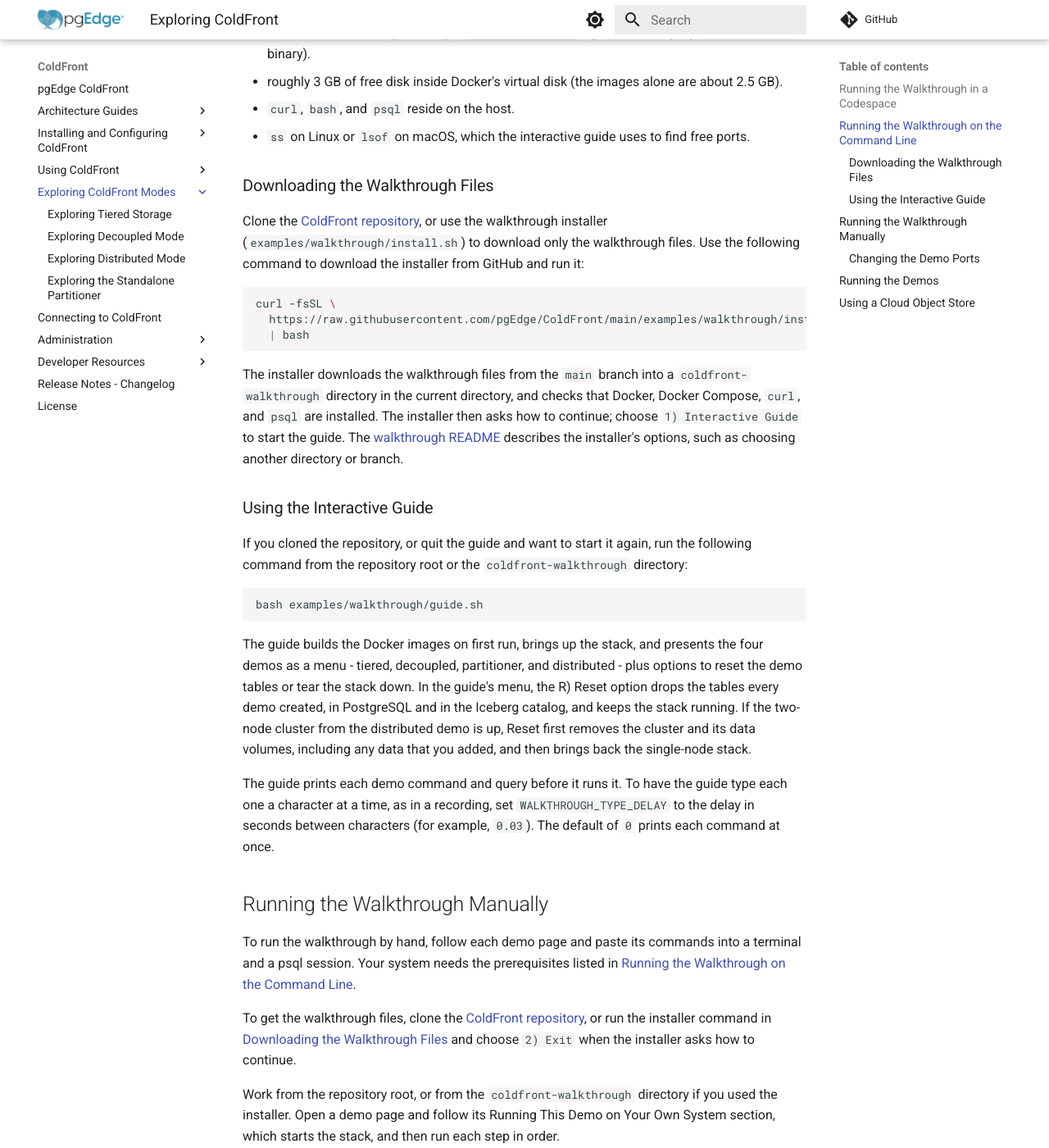
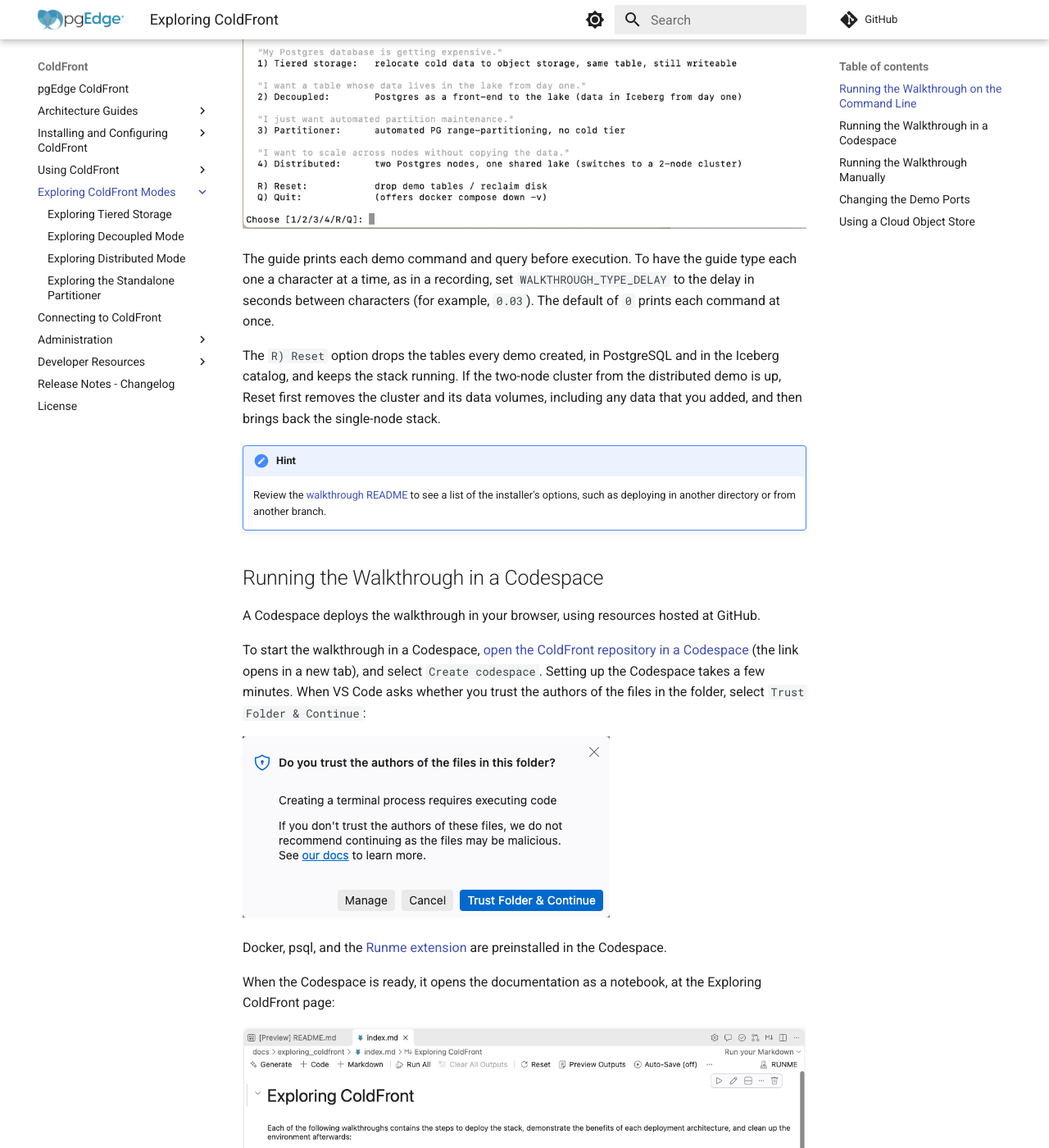
Before and after one commit to pgEdge/coldfront, an MkDocs documentation site: the page built from docs/exploring_coldfront/index.md, in a window 1280 px wide and 1400 px high, scrolled down 2756 px. Shown: the whole window at 82% size. Built offline with MkDocs 1.6.1 and Material for MkDocs 9.7.7, drawn with Linux system fonts in a browser that asks for light colours; comment, search, counter and statistics services are not loaded; some of the changed text lies outside the part shown.

Commit message:
Rework the Exploring ColdFront page around the three ways to run the walkthrough

````diff
--- a/docs/exploring_coldfront/index.md
+++ b/docs/exploring_coldfront/index.md
@@ -3,36 +3,41 @@ cwd: ../../
 ---
 # Exploring ColdFront
 
-Each walkthrough contains the steps to deploy the stack, demonstrate the
-benefits of its deployment architecture, and clean up the environment
+> **Beta software** - ColdFront is beta software under active development. Do
+> not use it in production. Interfaces, on-disk formats, and behavior may
+> change without notice, and data loss is possible.
+
+The walkthroughs in this section are self-contained, step-by-step tours of
+ColdFront's operating modes that run in Docker containers deployed with the
+Compose files stored in the ColdFront repository. Each walkthrough deploys the
+stack, demonstrates the benefits of its mode, and cleans up the environment
 afterwards.
 
 You can run the walkthrough in three ways:
 
+- on the command line of your own system, where the interactive guide runs
+  each step for you and shows its output; see
+  [Running the Walkthrough on the Command Line](#running-the-walkthrough-on-the-command-line).
 - in a GitHub Codespace, where each demo page opens as a notebook and you run
   each code block with a click; see
   [Running the Walkthrough in a Codespace](#running-the-walkthrough-in-a-codespace).
-- on the command line of your own system, where the interactive guide runs
-  each step for you and shows its output; see
-  [Running the Walkthrough on the Command Line](#running-the-walkthrough-on-the-command-line).
-- manually on your own system, following each demo page and pasting its
-  commands into a terminal and a psql session; see
+- manually on your own system, reviewing each demo page and pasting each code
+  block into a terminal or a psql session; see
   [Running the Walkthrough Manually](#running-the-walkthrough-manually).
 
-The walkthroughs include:
+The walkthroughs include detailed demonstrations of each of the following
+topics:
 
-- [Exploring Tiered Storage](../walkthrough_tiered.md) demonstrates keeping
-  recent data in PostgreSQL and archiving older data to cold Iceberg.
-- [Exploring Decoupled Mode](../walkthrough_decoupled.md) demonstrates storing
-  a table entirely in Iceberg from the first row.
-- [Exploring Distributed Mode](../walkthrough_distributed.md) demonstrates
-  running two PostgreSQL nodes over one shared lake.
-- [Exploring the Standalone Partitioner](../walkthrough_partitioner.md)
-  demonstrates managing PostgreSQL partitions with no cold tier at all.
+- keeping recent data in PostgreSQL and archiving older data to cold Iceberg;
+  see [Exploring Tiered Storage](../walkthrough_tiered.md).
+- storing a table entirely in Iceberg from the first row; see
+  [Exploring Decoupled Mode](../walkthrough_decoupled.md).
+- running two PostgreSQL nodes over one shared lake; see
+  [Exploring Distributed Mode](../walkthrough_distributed.md).
+- managing PostgreSQL partitions with no cold tier at all; see
+  [Exploring the Standalone Partitioner](../walkthrough_partitioner.md).
 
-The walkthrough runs ColdFront and the services it depends on in Docker
-containers, deployed with the Compose files in the ColdFront repository. The
-stack includes the following services:
+The stack includes the following services:
 
 - PostgreSQL 16, 17, or 18 with the pg_duckdb and `coldfront` extensions.
 - SeaweedFS, a local S3-compatible object store standing in for a real cloud
@@ -42,49 +47,15 @@ stack includes the following services:
 - Lakekeeper's own PostgreSQL database (`lakekeeper-db`), plus a one-shot
   `lakekeeper-migrate` job that applies its schema migrations and exits.
 
-The stack runs PostgreSQL 18 by default. To run 16 or 17, set `PG_MAJOR` and
-change the `pgdata` volume path in `docker-compose.yml` to match.
+<div class="admonition hint">
+<p class="admonition-title">Hint</p>
+<p>The stack runs PostgreSQL 18 by default. To run 16 or 17, set
+<code>PG_MAJOR</code> and change the <code>pgdata</code> volume path in
+<code>docker-compose.yml</code> to match.</p>
+</div>
 
-> **Beta software** - ColdFront is beta software under active development. Do
-> not use it in production. Interfaces, on-disk formats, and behavior may
-> change without notice, and data loss is possible.
-
-## Running the Walkthrough in a Codespace
-
-A Codespace runs the walkthrough in your browser, with nothing to install on
-your own system.
-<a href="https://github.com/codespaces/new?repo=pgEdge/coldfront" target="_blank" rel="noopener">Open this repo in a Codespace</a>
-(the link opens in a new tab), select `Create codespace`, and select
-`Trust Folder & Continue` when VS Code asks whether you trust the authors of
-the files in the folder. Docker, psql, and the
-[Runme extension](https://marketplace.visualstudio.com/items?itemName=stateful.runme)
-are preinstalled.
-
-Setting up the Codespace takes a few minutes. When the Codespace is ready, it
-opens this page as a notebook, with the list of demos at the top:
-
-![The Exploring ColdFront page open as a notebook in a Codespace](../img/codespace_exploring_page.png)
-
-Click a demo in the list to open that demo as a notebook. For example, the
-Exploring Tiered Storage link opens the tiered demo:
-
-![The tiered demo open as a notebook in a Codespace](../img/codespace_tiered_page.png)
-
-To run a cell, point to the cell and click the triangle that appears to its
-left. While the cell runs, the triangle becomes a stop button. When the cell
-finishes, a check mark and the run time appear under the commands, and the
-output appears below the cell:
-
-![A finished cell in a Codespace, with its run triangle, check mark, and output](../img/codespace_run_cell.png)
-
-The distributed demo is the exception. Its page shows how to run the demo with
-the interactive guide from a terminal in the Codespace.
-
-## Running the Walkthrough on the Command Line
-
-On the command line, the interactive guide runs each walkthrough for you on
-your own system and shows the output of each step. Before you start, confirm
-that your system meets the following prerequisites:
+Before you run the walkthrough on the command line or manually, confirm that
+your system meets the following prerequisites:
 
 - Docker 24+ with Compose V2 (the `docker compose` plugin, not the legacy
   `docker-compose` binary).
@@ -94,12 +65,17 @@ that your system meets the following prerequisites:
 - `ss` on Linux or `lsof` on macOS, which the interactive guide uses to find
   free ports.
 
-### Downloading the Walkthrough Files
+## Running the Walkthrough on the Command Line
+
+On the command line, the interactive guide walks you through the deployment of
+each ColdFront mode on your own system. For each mode, the guide shows the
+commands that deploy and configure the stack, runs each command when you press
+Enter, and demonstrates the benefits of using the selected mode with live
+output.
 
 Clone the [ColdFront repository](https://github.com/pgEdge/ColdFront), or use
-the walkthrough installer (`examples/walkthrough/install.sh`) to download only
-the walkthrough files. Use the following command to download the installer
-from GitHub and run it:
+the following curl command to download and deploy the walkthrough installer
+(`examples/walkthrough/install.sh`):
 
 ```bash {"ignore":"true"}
 curl -fsSL \
@@ -108,68 +84,117 @@ curl -fsSL \
 ```
 
 The installer downloads the walkthrough files from the `main` branch into a
-`coldfront-walkthrough` directory in the current directory, and checks that
-Docker, Docker Compose, `curl`, and `psql` are installed. The installer then
-asks how to continue; choose `1) Interactive Guide` to start the guide. The
-[walkthrough README](https://github.com/pgEdge/ColdFront/blob/main/examples/walkthrough/README.md)
-describes the installer's options, such as choosing another directory or
-branch.
+`coldfront-walkthrough` directory in the current directory.
 
-### Using the Interactive Guide
+<div class="admonition hint">
+<p class="admonition-title">Hint</p>
+<p>If you clone the repository, or exit the guide and want to start it again,
+run the following command from the repository root or the
+<code>coldfront-walkthrough</code> directory:</p>
+<pre><code>bash examples/walkthrough/guide.sh</code></pre>
+</div>
 
-If you cloned the repository, or quit the guide and want to start it again,
-run the following command from the repository root or the
-`coldfront-walkthrough` directory:
+The installer then checks that the prerequisites are installed and asks how to
+continue; choose `1) Interactive Guide` to start the guide:
 
-```bash {"ignore":"true"}
-bash examples/walkthrough/guide.sh
-```
+![The installer's prerequisite check and its prompt to start the interactive guide or exit](../img/walkthrough_installer.png)
 
 The guide builds the Docker images on first run, brings up the stack, and
 presents the four demos as a menu - tiered, decoupled, partitioner, and
-distributed - plus options to reset the demo tables or tear the stack down. In
-the guide's menu, the R) Reset option drops the tables every demo created, in
-PostgreSQL and in the Iceberg catalog, and keeps the stack running. If the
-two-node cluster from the distributed demo is up, Reset first removes the
-cluster and its data volumes, including any data that you added, and then
-brings back the single-node stack.
+distributed - plus options to reset the demo tables or tear the stack down:
 
-The guide prints each demo command and query before it runs it. To have the
+![The interactive guide's menu of demos after the stack is ready](../img/walkthrough_guide_menu.png)
+
+The guide prints each demo command and query before execution. To have the
 guide type each one a character at a time, as in a recording, set
 `WALKTHROUGH_TYPE_DELAY` to the delay in seconds between characters (for
 example, `0.03`). The default of `0` prints each command at once.
 
+The `R) Reset` option drops the tables every demo created, in PostgreSQL and in
+the Iceberg catalog, and keeps the stack running. If the two-node cluster from
+the distributed demo is up, Reset first removes the cluster and its data
+volumes, including any data that you added, and then brings back the
+single-node stack.
+
+<div class="admonition hint">
+<p class="admonition-title">Hint</p>
+<p>Review the
+<a href="https://github.com/pgEdge/ColdFront/blob/main/examples/walkthrough/README.md">walkthrough README</a>
+to see a list of the installer's options, such as deploying in another
+directory or from another branch.</p>
+</div>
+
+## Running the Walkthrough in a Codespace
+
+A Codespace deploys the walkthrough in your browser, using resources hosted at
+GitHub.
+
+To start the walkthrough in a Codespace,
+<a href="https://github.com/codespaces/new?repo=pgEdge/coldfront" target="_blank" rel="noopener">open the ColdFront repository in a Codespace</a>
+(the link opens in a new tab), and select `Create codespace`. Setting up the
+Codespace takes a few minutes. When VS Code asks whether you trust the authors
+of the files in the folder, select `Trust Folder & Continue`:
+
+![The VS Code dialog that asks whether you trust the authors of the files, with the Trust Folder & Continue button](../img/codespace_trust_folder.png)
+
+Docker, psql, and the
+[Runme extension](https://marketplace.visualstudio.com/items?itemName=stateful.runme)
+are preinstalled in the Codespace.
+
+When the Codespace is ready, it opens the documentation as a notebook, at the
+Exploring ColdFront page:
+
+![The Exploring ColdFront page open as a notebook in a Codespace](../img/codespace_exploring_page.png)
+
+Select a demo to continue; for example, the Exploring Tiered Storage link opens
+the tiered demo:
+
+![The tiered demo open as a notebook in a Codespace](../img/codespace_tiered_page.png)
+
+At the top of each walkthrough, a list of steps describes the actions that the
+walkthrough performs.
+
+To start the walkthrough, scroll down to the first code block, move your cursor
+into the code block, and click the triangle that appears to its left. While the
+code block runs, the triangle becomes a stop button. When the code block
+finishes, a check mark and the run time appear under the commands, and the
+output appears below the code block:
+
+![A finished cell in a Codespace, with its run triangle, check mark, and output](../img/codespace_run_cell.png)
+
+The distributed demo is the exception. Its page shows how to run the demo with
+the interactive guide from a terminal in the Codespace.
+
 ## Running the Walkthrough Manually
 
-To run the walkthrough by hand, follow each demo page and paste its commands
-into a terminal and a psql session. Your system needs the prerequisites listed
-in
-[Running the Walkthrough on the Command Line](#running-the-walkthrough-on-the-command-line).
+To run the walkthrough manually, review each demo page, pasting each code block
+into a terminal or a psql session. Your system needs the prerequisites listed
+at the start of this page.
 
 To get the walkthrough files, clone the
-[ColdFront repository](https://github.com/pgEdge/ColdFront), or run the
-installer command in
-[Downloading the Walkthrough Files](#downloading-the-walkthrough-files) and
-choose `2) Exit` when the installer asks how to continue.
+[ColdFront repository](https://github.com/pgEdge/ColdFront), or use the
+following curl command to download and deploy the walkthrough installer:
+
+```bash {"ignore":"true"}
+curl -fsSL \
+  https://raw.githubusercontent.com/pgEdge/ColdFront/main/examples/walkthrough/install.sh \
+  | bash
+```
+
+When the installer asks how to continue, choose `2) Exit` to continue manually.
 
 Work from the repository root, or from the `coldfront-walkthrough` directory if
-you used the installer. Open a demo page and follow its Running This Demo on
-Your Own System section, which starts the stack, and then run each step in
-order.
+you used the installer. Each demo page includes a `Running This Demo Manually`
+section that starts the stack; complete that section before performing each
+step on the page in order.
 
-### Changing the Demo Ports
+## Changing the Demo Ports
 
 If port 5432, 8181, or 8333 is already in use on your host, set
 `COLDFRONT_PG_PORT`, `COLDFRONT_LK_PORT`, or `COLDFRONT_S3_PORT` before the
 `docker compose up` command on a demo page. If you remap the PG port, match it
 in the `psql` commands of the demos. If you remap the Lakekeeper port, match it
 in the `curl` commands of the demos.
-
-## Running the Demos
-
-Open any demo page and follow the section for your environment. Each page
-starts the stack, runs the demo, and ends with a When You Finish section, so
-you can run the demos in any order.
 
 ## Using a Cloud Object Store
 
````
Also changed, not shown: docs/img/codespace_trust_folder.png (added), docs/img/walkthrough_guide_menu.png (added), docs/img/walkthrough_guide_tiered.png (added), docs/img/walkthrough_installer.png (added).
